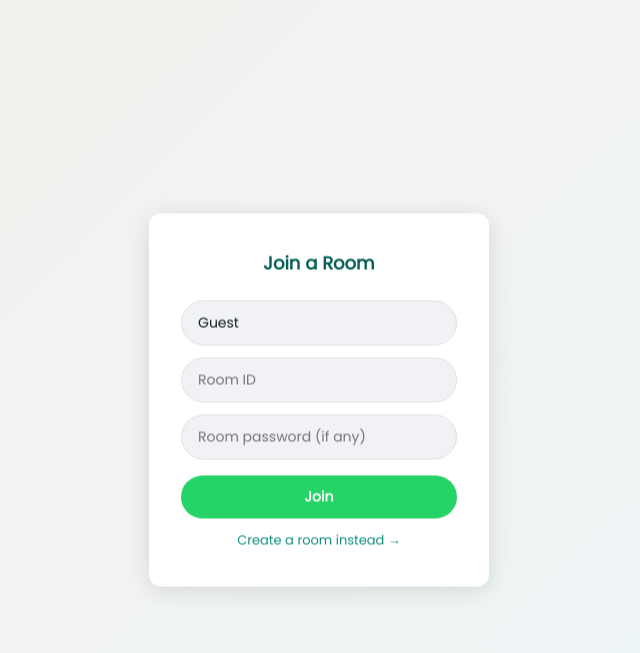
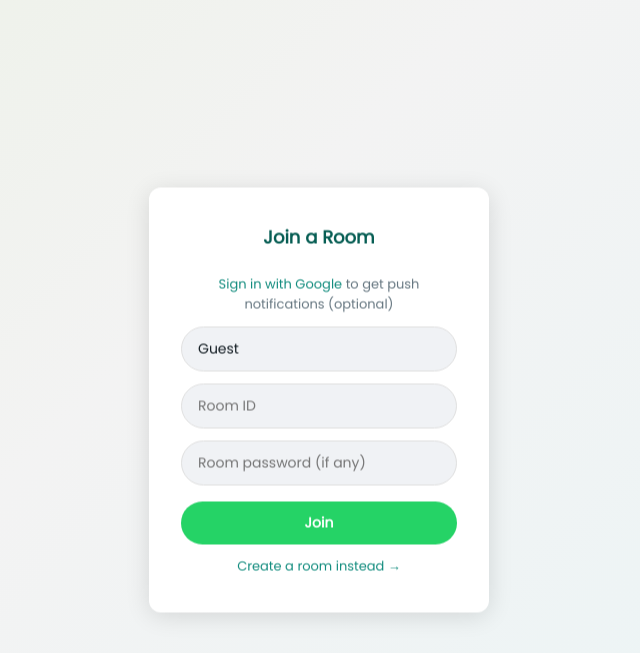
Before and after one commit to JohnPaul2011/Private.Chat-website, a Flask app: page /join in a window 1280 px wide. Shown: the top 653 px of the page, without its empty margins (321-961 px from the left). Run offline with Flask 3, Linux system fonts and the light colour scheme.

Commit message:
Add Google OAuth sign-in and Web Push notifications
- Optional Google sign-in (OAuth) for identity, guests still allowed
- Push subscriptions keyed to google_id, never to spoofable display name
- VAPID web push wired into message send, admin announcements
- New routes: /auth/google/login, /callback, /logout, /vapid-public-key, /save-subscription, /remove-subscription
- Requires GOOGLE_CLIENT_ID, GOOGLE_CLIENT_SECRET, VAPID_PRIVATE_KEY, VAPID_PUBLIC_KEY env vars

```diff
--- a/app.py
+++ b/app.py
@@ -6,7 +6,9 @@ from flask_socketio import SocketIO, send, join_room, leave_room, emit
 from werkzeug.security import generate_password_hash, check_password_hash
 from werkzeug.middleware.proxy_fix import ProxyFix
 from colorama import init as init_color
-import time, logging, os, re, hmac, hashlib, secrets, base64, struct, datetime, threading, uuid
+from pywebpush import webpush, WebPushException
+from authlib.integrations.flask_client import OAuth
+import time, logging, os, re, hmac, hashlib, secrets, base64, struct, datetime, threading, uuid, json
 
 _sysrand = secrets.SystemRandom()
 
@@ -44,6 +46,46 @@ RATE_LIMIT_WINDOW, RATE_LIMIT_MAX = 5, 15
 MAX_ROOMS = 1000
 _create_attempts = {}
 CREATE_MAX, CREATE_WINDOW = 10, 60
+
+# ─────────────────────────────── Google OAuth ───────────────────────────────
+GOOGLE_CLIENT_ID     = os.environ.get("GOOGLE_CLIENT_ID", "")
+GOOGLE_CLIENT_SECRET = os.environ.get("GOOGLE_CLIENT_SECRET", "")
+
+oauth = OAuth(app)
+google_oauth = oauth.register(
+    name="google",
+    client_id=GOOGLE_CLIENT_ID,
+    client_secret=GOOGLE_CLIENT_SECRET,
+    server_metadata_url="https://accounts.google.com/.well-known/openid-configuration",
+    client_kwargs={"scope": "openid email profile"},
+)
+
+# ─────────────────────────────── push notifications ─────────────────────────
+VAPID_PRIVATE_KEY = os.environ.get("VAPID_PRIVATE_KEY", "")
+VAPID_PUBLIC_KEY  = os.environ.get("VAPID_PUBLIC_KEY", "")
+VAPID_CLAIMS      = {"sub": "mailto:admin@example.com"}
+
+push_subscriptions = {}   # {google_id: subscription_dict} -- only linked Google accounts get push
+connected_sids      = {}  # {room_code: set(names currently connected via socket)}
+
+def send_push(google_id, title, body, room=None):
+    if not google_id or not VAPID_PRIVATE_KEY:
+        return
+    with _state_lock:
+        sub = push_subscriptions.get(google_id)
+    if not sub:
+        return
+    try:
+        webpush(
+            subscription_info=sub,
+            data=json.dumps({"title": title, "body": body, "room": room}),
+            vapid_private_key=VAPID_PRIVATE_KEY,
+            vapid_claims=dict(VAPID_CLAIMS),
+        )
+    except WebPushException as e:
+        logging.info(f"Push failed, dropping subscription: {e}")
+        with _state_lock:
+            push_subscriptions.pop(google_id, None)
 
 
 # ─────────────────────────────── helpers ────────────────────────────────────
@@ -143,7 +185,67 @@ def create_rate_limited(key):
 # ─────────────────────────────── chat routes ────────────────────────────────
 @app.route("/")
 def index():
-    return render_template("index.html", username=session.get("name","Guest"))
+    return render_template("index.html", username=session.get("name","Guest"),
+                            google_signed_in=bool(session.get("google_id")))
+
+@app.route("/auth/google/login")
+def google_login():
+    redirect_uri = url_for("google_callback", _external=True)
+    return google_oauth.authorize_redirect(redirect_uri)
+
+@app.route("/auth/google/callback")
+def google_callback():
+    try:
+        token = google_oauth.authorize_access_token()
+        userinfo = token.get("userinfo")
+    except Exception as e:
+        logging.info(f"Google auth failed: {e}")
+        flash("Google sign-in failed.","error")
+        return redirect(url_for("index"))
+    if not userinfo or not userinfo.get("sub"):
+        flash("Google sign-in failed.","error")
+        return redirect(url_for("index"))
+    session.permanent = True
+    session["google_id"] = userinfo["sub"]
+    session["google_email"] = userinfo.get("email","")
+    flash("Signed in with Google. Pick a display name to continue.","info")
+    return redirect(url_for("join"))
+
+@app.route("/auth/google/logout")
+def google_logout():
+    gid = session.pop("google_id", None)
+    session.pop("google_email", None)
+    if gid:
+        with _state_lock:
+            push_subscriptions.pop(gid, None)
+    flash("Signed out of Google.","info")
+    return redirect(url_for("index"))
+
+@app.route("/vapid-public-key")
+def vapid_public_key():
+    return jsonify({"key": VAPID_PUBLIC_KEY})
+
+@app.route("/save-subscription", methods=["POST"])
+def save_subscription():
+    check_csrf()
+    gid = session.get("google_id")
+    if not gid:
+        return jsonify({"ok": False, "reason": "google_signin_required"}), 401
+    sub = request.get_json(silent=True)
+    if not sub or "endpoint" not in sub:
+        return jsonify({"ok": False}), 400
+    with _state_lock:
+        push_subscriptions[gid] = sub
+    return jsonify({"ok": True})
+
+@app.route("/remove-subscription", methods=["POST"])
+def remove_subscription():
+    check_csrf()
+    gid = session.get("google_id")
+    if gid:
+        with _state_lock:
+            push_subscriptions.pop(gid, None)
+    return jsonify({"ok": True})
 
 @app.route("/admin/login", methods=["GET","POST"])
 def admin_login():
@@ -187,6 +289,7 @@ def _sweep_empty_rooms():
             rooms.pop(c, None)
             room_passwords.pop(c, None)
             captured_messages.pop(c, None)
+            connected_sids.pop(c, None)
 
 def _admin_room_snapshot():
     _sweep_empty_rooms()
@@ -290,6 +393,7 @@ def admin_kickall(code):
         if exists:
             room_passwords.pop(code, None)
             rooms.pop(code, None)
+            connected_sids.pop(code, None)
     if exists:
         socketio.emit("kicked", {}, to=code)
         flash(f"Kicked all from {code}.","info")
@@ -319,15 +423,31 @@ def admin_announce():
             with _state_lock:
                 if code in rooms and rooms[code].get("save_history"):
                     rooms[code]["messages"].append(content)
+                google_map = dict(rooms.get(code, {}).get("google_map", {}))
+                members = list(rooms.get(code, {}).get("members", []))
+                online = connected_sids.get(code, set())
             socketio.emit("message", content, to=code)
+            for member in members:
+                if member not in online:
+                    gid = google_map.get(member)
+                    if gid:
+                        send_push(gid, "Announcement", text[:120], room=code)
         flash(f"Announcement sent to {len(codes)} room(s).","info")
     else:
         with _state_lock:
             exists = target in rooms
             if exists and rooms[target].get("save_history"):
                 rooms[target]["messages"].append(content)
+            google_map = dict(rooms.get(target, {}).get("google_map", {})) if exists else {}
+            members = list(rooms.get(target, {}).get("members", [])) if exists else []
+            online = connected_sids.get(target, set())
         if exists:
             socketio.emit("message", content, to=target)
+            for member in members:
+                if member not in online:
+                    gid = google_map.get(member)
+                    if gid:
+                        send_push(gid, "Announcement", text[:120], room=target)
             flash(f"Announcement sent to {target}.","info")
         else:
             flash("Room not found.","error")
@@ -369,8 +489,11 @@ def join():
         session.permanent = True
         session["room"] = code
         session["name"] = name
+        if session.get("google_id"):
+            with _state_lock:
+                rooms[code].setdefault("google_map", {})[name] = session["google_id"]
         return redirect(url_for("room"))
-    return render_template("join.html", username=session.get("name","Guest"))
+    return render_template("join.html", username=session.get("name","Guest"), google_signed_in=bool(session.get("google_id")))
 
 @app.route("/create", methods=["GET","POST"])
 def create():
@@ -406,14 +529,16 @@ def create():
             return render_template("create.html", username=name)
         save_history = request.form.get("save_history") == "1"
         with _state_lock:
-            rooms[code] = {"members":[], "messages":[], "save_history": save_history}
+            rooms[code] = {"members":[], "messages":[], "save_history": save_history, "google_map": {}}
             room_passwords[code] = pw
+            if session.get("google_id"):
+                rooms[code]["google_map"][name] = session["google_id"]
         _push_admin_update()
         session.permanent = True
         session["room"] = code
         session["name"] = name
         return redirect(url_for("room"))
-    return render_template("create.html", username=session.get("name","Guest"))
+    return render_template("create.html", username=session.get("name","Guest"), google_signed_in=bool(session.get("google_id")))
 
 @app.route("/room")
 def room():
@@ -422,11 +547,14 @@ def room():
         return redirect("/")
     history = rooms[r]["messages"] if rooms[r].get("save_history") else []
     seen = rooms[r].get("seen", {}) if rooms[r].get("save_history") else {}
-    return render_template("room.html", code=r, messages=history, username=session["name"], seen=seen)
+    return render_template("room.html", code=r, messages=history, username=session["name"], seen=seen,
+                            google_signed_in=bool(session.get("google_id")))
 
 @app.route("/logout")
 def logout():
     session.pop("name",None)
+    session.pop("google_id",None)
+    session.pop("google_email",None)
     flash("You have been logged out.","info")
     return redirect(url_for("index"))
 
@@ -462,7 +590,14 @@ def message(data):
                 rooms[r]["messages"] = rooms[r]["messages"][-500:]
         if r in capturing_rooms:
             captured_messages.setdefault(r, []).append(content)
+        google_map = dict(rooms[r].get("google_map", {}))
+        offline_members = [m for m in rooms[r]["members"]
+                            if m != name and m not in connected_sids.get(r, set())]
     _push_admin_update()
+    for member in offline_members:
+        gid = google_map.get(member)
+        if gid:
+            send_push(gid, f"New message in {r}", f"{name} sent a message", room=r)
 
 @socketio.on("latency_ping")
 def latency_ping(data):
@@ -520,6 +655,7 @@ def connect(auth=None):
     with _state_lock:
         if name not in rooms[r]["members"]: rooms[r]["members"].append(name)
         rooms[r].pop("empty_since", None)
+        connected_sids.setdefault(r, set()).add(name)
         members = list(rooms[r]["members"])
     send({"name":"System","type":"text","message":f"{name} entered the room",
           "timestamp":time.strftime('%H:%M %p')}, to=r)
@@ -534,9 +670,11 @@ def disconnect():
         with _state_lock:
             removed = name in rooms[r]["members"]
             if removed: rooms[r]["members"].remove(name)
+            connected_sids.get(r, set()).discard(name)
             empty = removed and not rooms[r]["members"]
             if empty:
                 rooms[r]["empty_since"] = time.time()   # kept around briefly for admin export, see ROOM_EMPTY_GRACE
+                connected_sids.pop(r, None)
             members = list(rooms[r]["members"]) if r in rooms else []
         if removed:
             send({"name":"System","type":"text","message":f"{name} left the room",
--- a/requirements.txt
+++ b/requirements.txt
@@ -15,3 +15,5 @@ Werkzeug==3.1.3
 wsproto==1.2.0
 gunicorn
 gevent
+pywebpush==2.0.3
+Authlib==1.3.2
--- a/templates/join.html
+++ b/templates/join.html
@@ -27,6 +27,18 @@
 
   <div class="container">
     <h2>Join a Room</h2>
+
+    {% if not google_signed_in %}
+    <p style="text-align:center;font-size:13px;margin-bottom:12px;">
+      <a href="/auth/google/login">Sign in with Google</a> to get push notifications (optional)
+    </p>
+    {% else %}
+    <p style="text-align:center;font-size:13px;margin-bottom:12px;color:#2e7d32;">
+      Signed in with Google · push notifications enabled ·
+      <a href="/auth/google/logout">sign out</a>
+    </p>
+    {% endif %}
+
     <form method="POST" id="joinForm">
       <input type="hidden" name="csrf_token" value="{{ csrf_token() }}">
       <input name="name" placeholder="Username" value="{{ username }}" required autocomplete="off">
```
Also changed, not shown: static/sw.js (added, +24 -0 lines), templates/create.html (+12 -0 lines), templates/room.html (+36 -0 lines).
